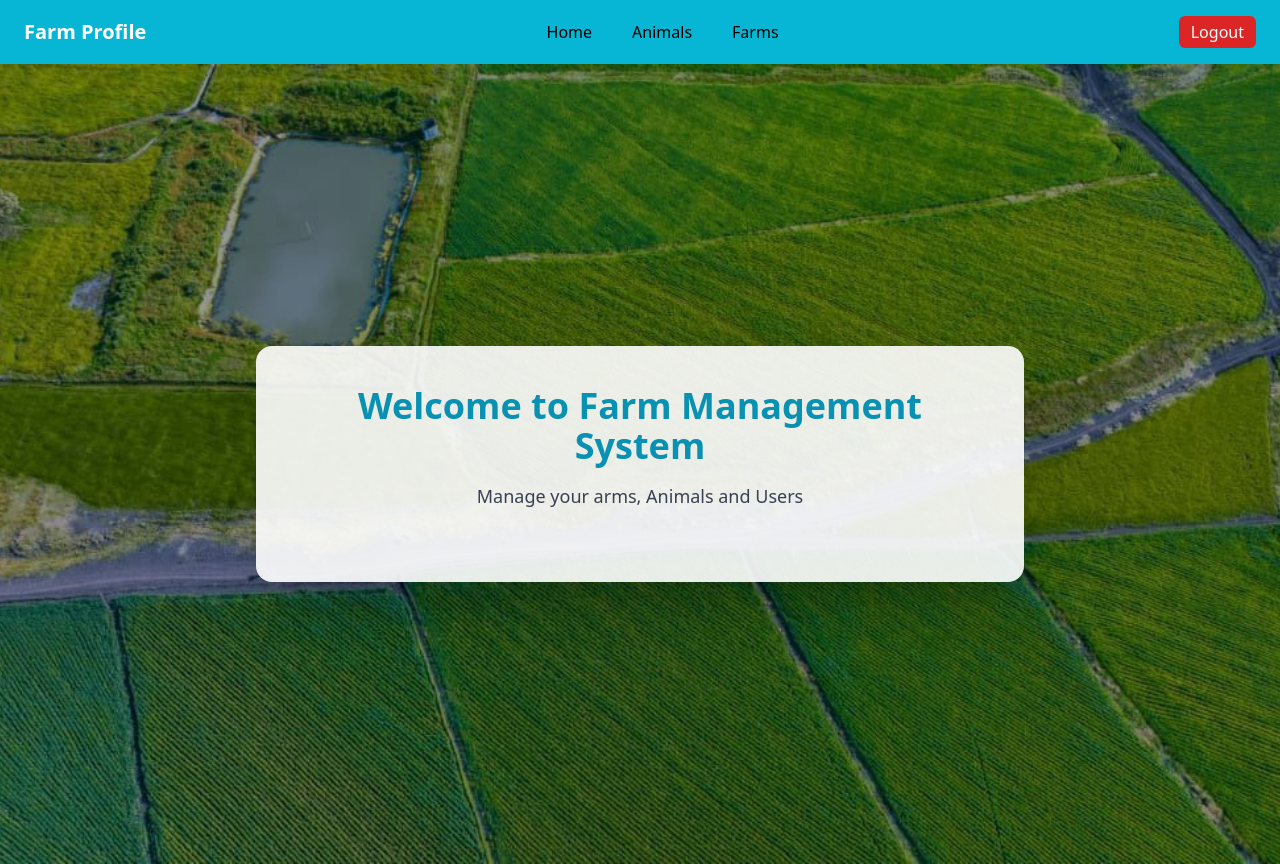
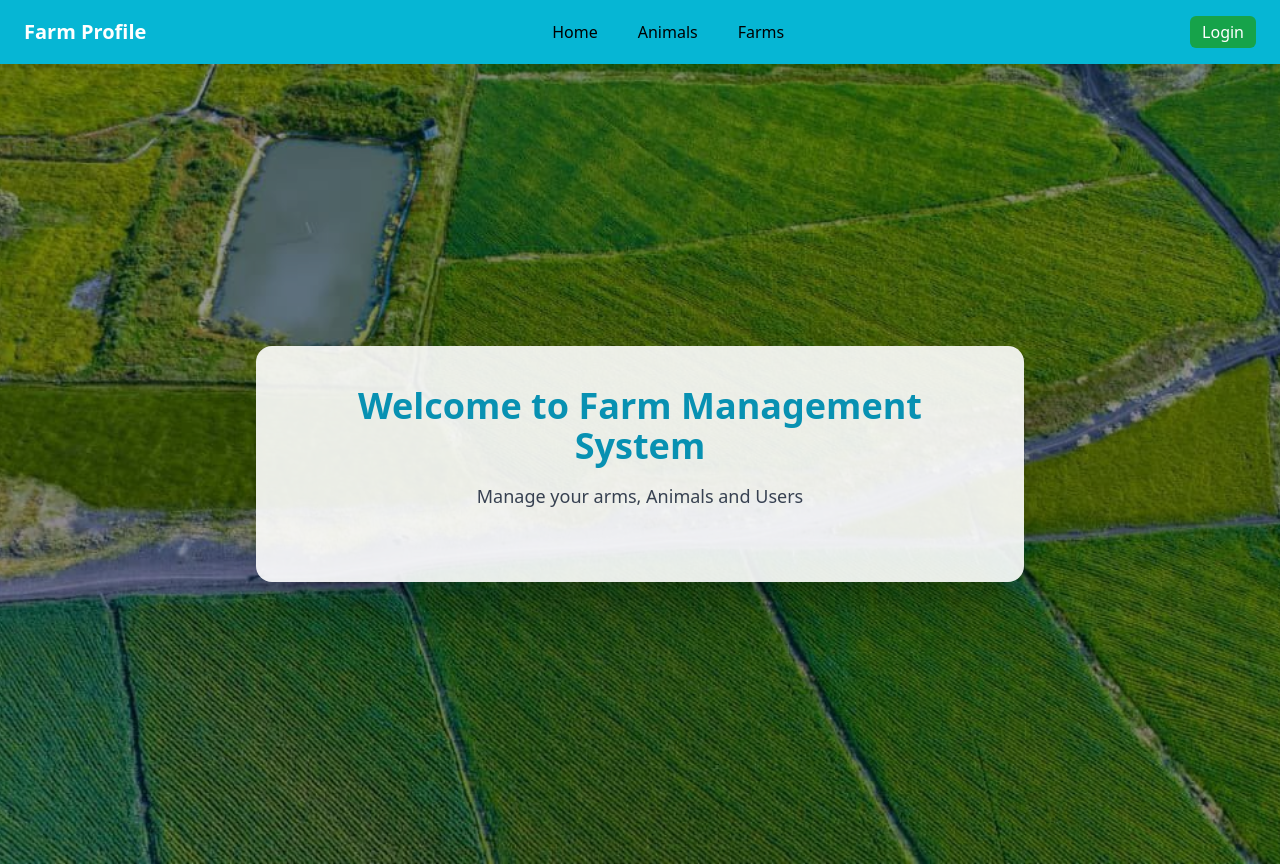
Before and after one commit to dany977/final_aau_frontends, a React (Vite) app: page / in a window 1280 px wide. Built offline with nearby package versions, Linux system fonts and the light colour scheme.

Commit message:
src/components/Navbar

```diff
--- a/src/components/Navbar.jsx
+++ b/src/components/Navbar.jsx
@@ -1,13 +1,24 @@
-
-import React, { useState } from "react";
+import React, { useState, useEffect } from "react";
 import { Link, useNavigate } from "react-router-dom";
 
 export default function Navbar() {
   const [open, setOpen] = useState(false);
+  const [token, setToken] = useState(localStorage.getItem("token")); // track token
   const navigate = useNavigate();
+
+  useEffect(() => {
+    // whenever token is removed, update navbar
+    const handleStorageChange = () => {
+      setToken(localStorage.getItem("token"));
+    };
+
+    window.addEventListener("storage", handleStorageChange);
+    return () => window.removeEventListener("storage", handleStorageChange);
+  }, []);
 
   const handleLogout = () => {
     localStorage.removeItem("token");
+    setToken(null); // update UI
     navigate("/login");
   };
 
@@ -15,10 +26,8 @@ export default function Navbar() {
     <nav className="bg-cyan-500 px-6 py-4 shadow-md">
       <div className="max-w-7xl mx-auto flex items-center justify-between">
 
-        {/* Left: Logo */}
         <h1 className="text-white font-bold text-xl">Farm Profile</h1>
 
-        {/* Hamburger icon for mobile */}
         <button
           onClick={() => setOpen(!open)}
           className="text-white text-2xl md:hidden"
@@ -26,39 +35,55 @@ export default function Navbar() {
           ☰
         </button>
 
-        {/* Desktop Menu - Centered */}
+        {/* Center Menu */}
         <ul className="hidden md:flex md:space-x-10 text-black font-medium mx-auto">
           <Link to="/" className="hover:text-white">Home</Link>
           <Link to="/animals" className="hover:text-white">Animals</Link>
           <Link to="/farms" className="hover:text-white">Farms</Link>
         </ul>
 
-        {/* Desktop Logout Button */}
+        {/* Desktop Right Side */}
+        {token ? (
           <button
             onClick={handleLogout}
             className="hidden md:block px-3 py-1 bg-red-600 text-white rounded-md hover:bg-red-700"
           >
             Logout
           </button>
+        ) : (
+          <Link
+            to="/login"
+            className="hidden md:block px-3 py-1 bg-green-600 text-white rounded-md hover:bg-green-700"
+          >
+            Login
+          </Link>
+        )}
       </div>
 
-      {/* Mobile Dropdown */}
-      <ul
-        className={`flex flex-col space-y-3 text-black font-medium bg-cyan-500 p-5 md:hidden transition-all duration-300
-        ${open ? "block" : "hidden"}`}
-      >
+      {/* Mobile Menu */}
+      {open && (
+        <ul className="flex flex-col space-y-3 text-black font-medium bg-cyan-500 p-5 md:hidden">
           <Link to="/" className="py-2 hover:text-white">Home</Link>
           <Link to="/animals" className="py-2 hover:text-white">Animals</Link>
           <Link to="/farms" className="py-2 hover:text-white">Farms</Link>
 
-        {/* Mobile logout */}
+          {token ? (
             <button
               onClick={handleLogout}
               className="py-2 bg-red-600 text-white rounded-md hover:bg-red-700"
             >
               Logout
             </button>
+          ) : (
+            <Link
+              to="/login"
+              className="py-2 bg-green-600 text-white rounded-md hover:bg-green-700"
+            >
+              Login
+            </Link>
+          )}
         </ul>
+      )}
     </nav>
   );
 }
```
Lines whose indentation alone changed are shown as unchanged.
